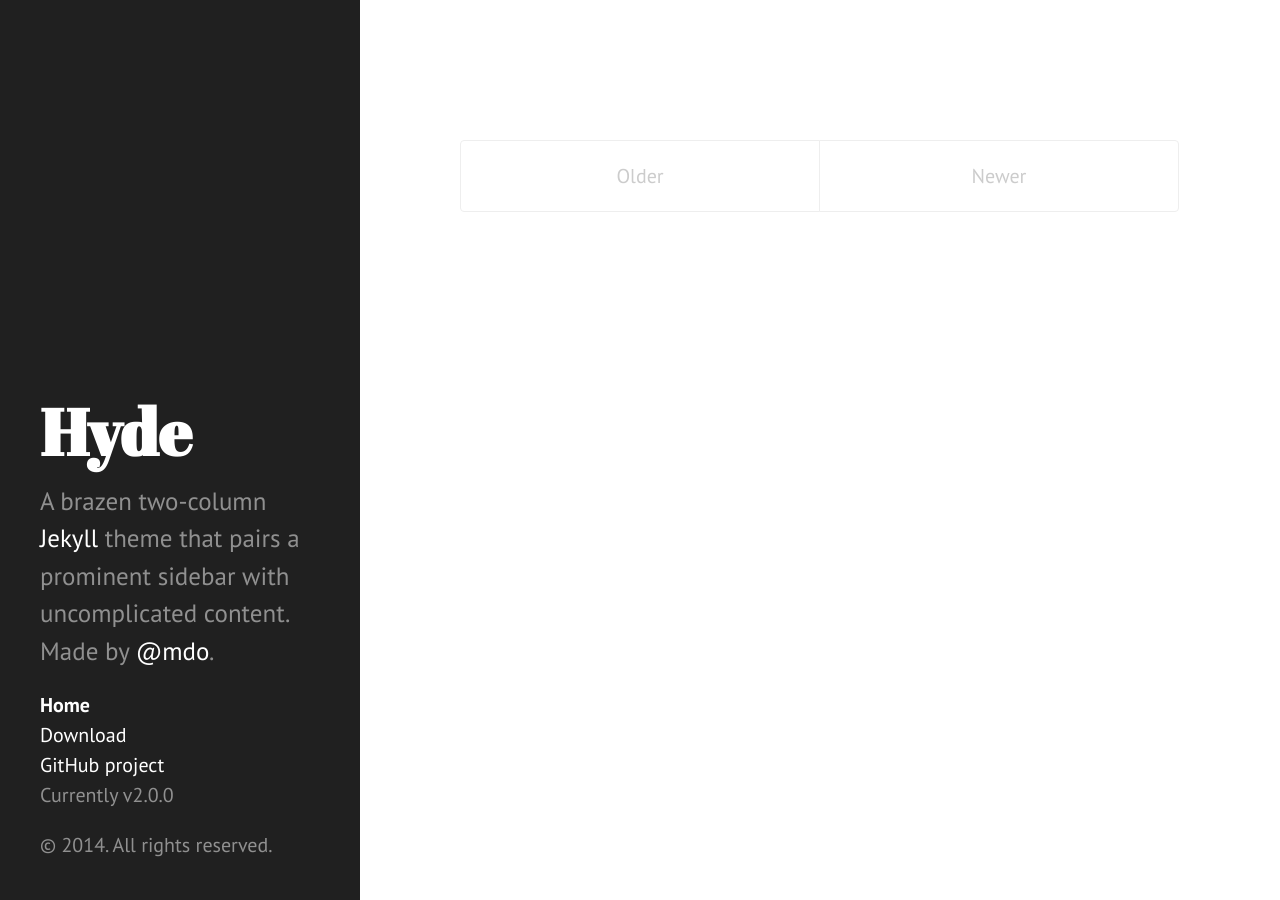
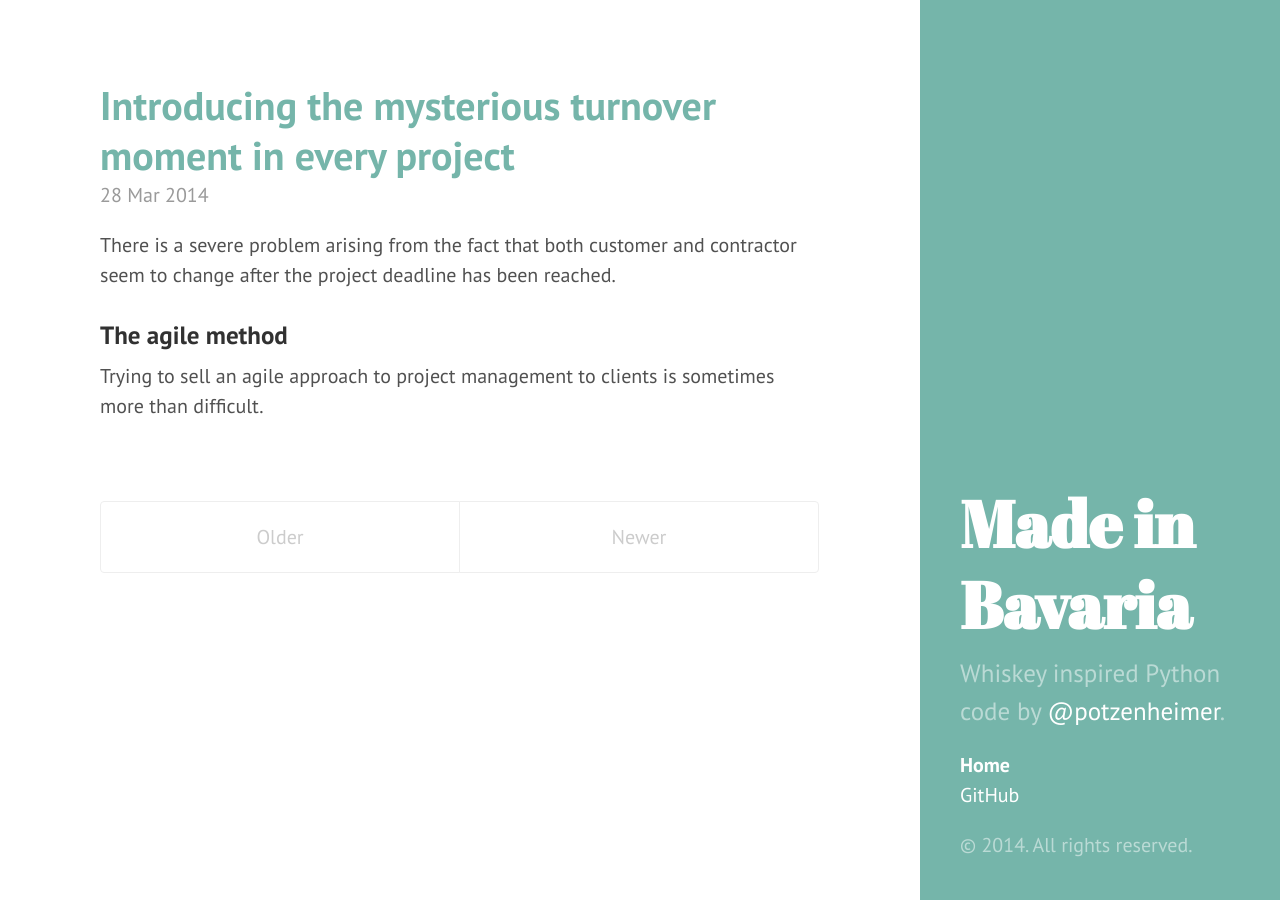
Before and after one commit to potzenheimer/potzenheimer.github.io, a Jekyll site: the page built from index.html, in a window 1280 px wide. Built offline with Jekyll 4.4.1, drawn with Linux system fonts in a browser that asks for light colours; Markdown is read by kramdown in place of the engine named in the settings; the list of posts is cut into pages by our own code.

Commit message:
Add posts and grunt build/copy routine

```diff
--- a/_config.yml
+++ b/_config.yml
@@ -1,13 +1,14 @@
 # Dependencies
-markdown:         redcarpet
+# markdown:         redcarpet
+# markdown :        rdiscount
 pygments:         true
 
 # Permalinks
 permalink:        pretty
 
 # Setup
-title:            Hyde
-tagline:          'A Jekyll theme'
+title:            Python code made in Bavaria
+tagline:          'Potzenheimer'
 description:      'A brazen two-column <a href="http://jekyllrb.com" target="_blank">Jekyll</a> theme that pairs a prominent sidebar with uncomplicated content. Made by <a href="https://twitter.com/mdo" target="_blank">@mdo</a>.'
 url:              http://hyde.getpoole.com
 
--- a/_includes/sidebar.html
+++ b/_includes/sidebar.html
@@ -1,8 +1,11 @@
 <div class="sidebar">
   <div class="container sidebar-sticky">
     <div class="sidebar-about">
-      <h1>{{ site.title }}</h1>
-      <p class="lead">{{ site.description }}</p>
+      <h1>Made in Bavaria</h1>
+      <p class="lead">
+        Whiskey inspired Python code
+        by <a href="https://twitter.com/potzenheimer" target="_blank">@potzenheimer</a>.
+      </p>
     </div>
 
     <ul class="sidebar-nav">
@@ -26,9 +29,7 @@
         {% endif %}
       {% endfor %}
 
-      <li class="sidebar-nav-item"><a href="{{ site.github.repo }}/archive/v{{ site.version }}.zip">Download</a></li>
-      <li class="sidebar-nav-item"><a href="{{ site.github.repo }}">GitHub project</a></li>
-      <li class="sidebar-nav-item">Currently v{{ site.version }}</li>
+      <li class="sidebar-nav-item"><a href="{{ site.github.repo }}">GitHub</a></li>
     </ul>
 
     <p>&copy; {{ site.time | date: '%Y' }}. All rights reserved.</p>
--- a/_layouts/default.html
+++ b/_layouts/default.html
@@ -3,7 +3,7 @@
 
   {% include head.html %}
 
-  <body>
+  <body class="theme-base-0c layout-reverse">
 
     {% include sidebar.html %}
 
--- /dev/null
+++ b/_posts/2014-03-28-introducing.md
@@ -0,0 +1,10 @@
+---
+layout: post
+title: Introducing the mysterious turnover moment in every project
+---
+
+There is a severe problem arising from the fact that both customer and contractor seem to change after the project deadline has been reached.
+
+### The agile method
+
+Trying to sell an agile approach to project management to clients is sometimes more than difficult.
```
Also changed, not shown: Gruntfile.js (+8 -0 lines).
